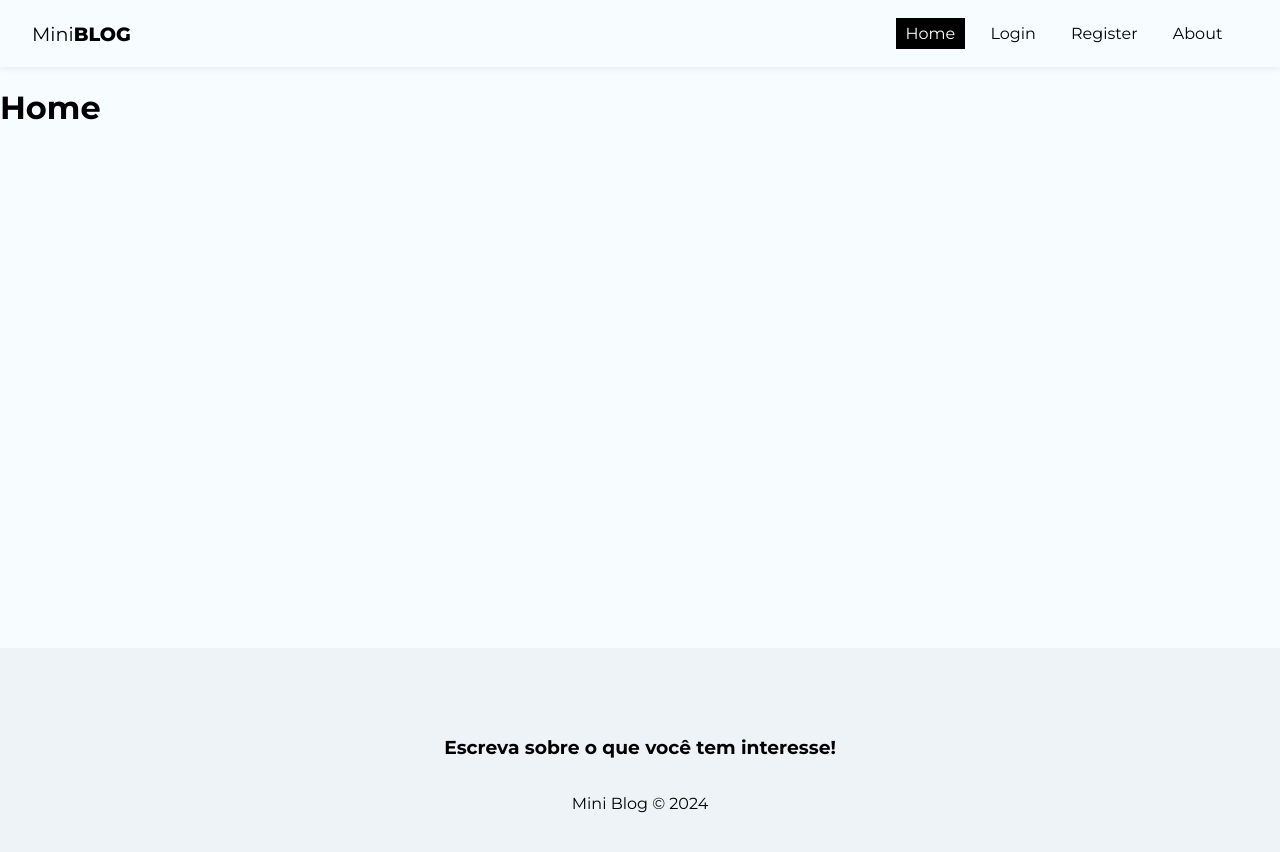
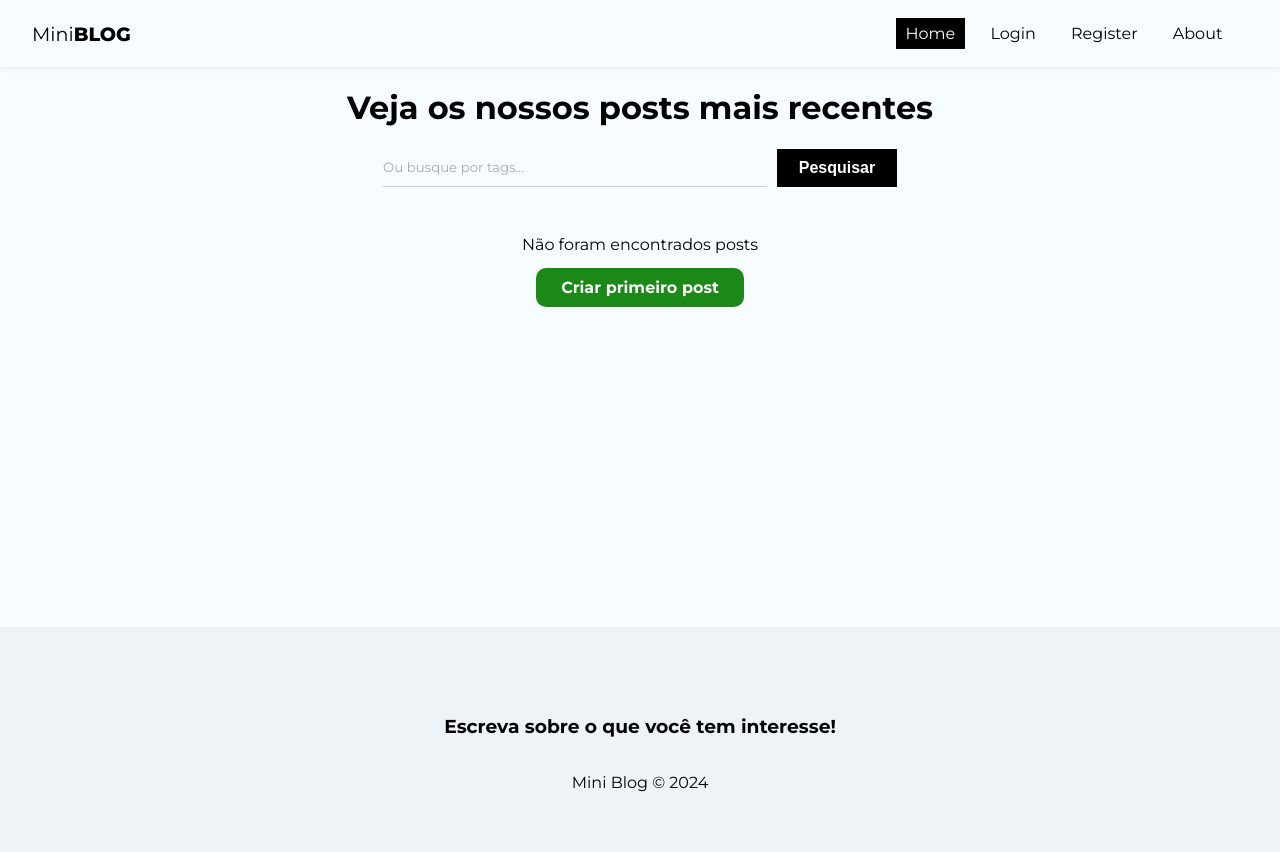
Before and after one commit to DanielKloh/Mini-Blog, a React (Vite) app: page / in a window 1280 px wide. Shown: the top 852 px of the page. Built offline with nearby package versions, Linux system fonts and the light colour scheme; no server answers.

Commit message:
Estroturando a home

```diff
--- a/src/pages/Home/Home.tsx
+++ b/src/pages/Home/Home.tsx
@@ -1,11 +1,41 @@
-import "./Home.module.css"
+import { useState } from "react";
+import styles from "./Home.module.css"
+import { Link } from "react-router-dom";
 
 const Home = () => {
 
+    const [query,setQuery] = useState(String);
+    const [post,setPost] = useState(Array);
+    const [b,setB] = useState(String);
+
+const handleSubmit = (e:any)=>{
+    e.proventDefault();
+
+}
+
     return(
-        <>
-        <h1>Home</h1>
-        </>
+        <div className={styles.home}>
+      <h1>Veja os nossos posts mais recentes</h1>
+      <form className={styles.search_form} onSubmit={handleSubmit}>
+        <input
+          type="text"
+          placeholder="Ou busque por tags..."
+          onChange={(e) => setQuery(e.target.value)}
+        />
+        <button className="btn btn-dark">Pesquisar</button>
+      </form>
+      <div className="post-list">
+        {post && post.length === 0 && (
+          <div className={styles.noposts}>
+            <p>Não foram encontrados posts</p>
+            <Link to="/posts/create" className="btn">
+              Criar primeiro post
+            </Link>
+          </div>
+        )}
+      </div>
+    </div>
+
     )
 }
 
```
